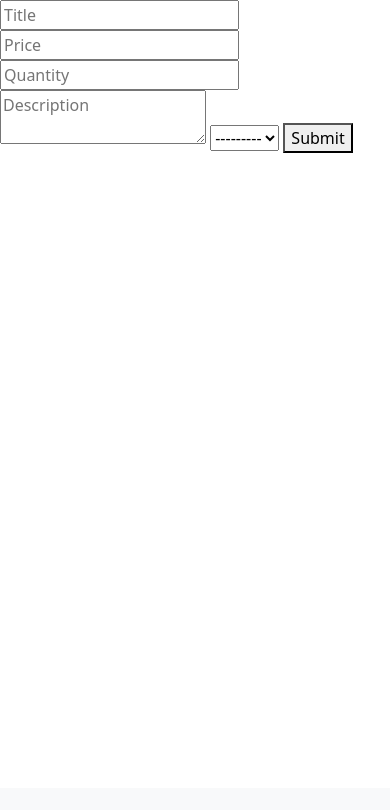
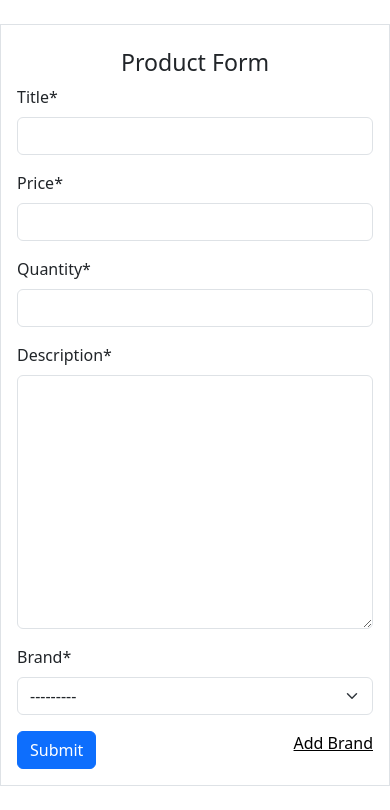
Before and after one commit to DamilareArise/gstore, a Django app: page /add-product/ in a window 390 px wide. Shown: the part 56-866 px from the top of the page. Before the commit the page ends 209 px from the top, so only its background shows below. Run offline with Django 5.2, Linux system fonts and the light colour scheme; data that the repository does not hold is empty; some libraries are stand-ins or nearby versions.

Commit message:
Add forms and views for product, brand, and category management; update templates for improved UI

```diff
--- a/gstore/settings.py
+++ b/gstore/settings.py
@@ -40,7 +40,11 @@ INSTALLED_APPS = [
     "django.contrib.messages",
     "django.contrib.staticfiles",
     "productApp",
+    'crispy_forms',
+    'crispy_bootstrap5',
 ]
+
+CRISPY_TEMPLATE_PACK = 'bootstrap5'
 
 MIDDLEWARE = [
     "django.middleware.security.SecurityMiddleware",
--- a/gstore/urls.py
+++ b/gstore/urls.py
@@ -17,7 +17,7 @@ Including another URLconf
 
 from django.contrib import admin
 from django.urls import path
-from productApp.views import homeView, productView, productDetail, addProduct
+from productApp.views import addCategory, homeView, productView, productDetail, addProduct, addBrand
 from django.conf import settings
 from django.conf.urls.static import static
 
@@ -26,7 +26,9 @@ urlpatterns = [
     path("", homeView, name='home'),
     path("products/", productView, name="products"),
     path("product-detail/<int:product_id>/", productDetail, name="product-detail"),
-    path('add-product/', addProduct, name="add-product")
+    path('add-product/', addProduct, name="add-product"),
+    path('add-brand/', addBrand, name="add-brand"),
+    path('add-category/', addCategory, name="add-category")
 ]
 
 urlpatterns += static(settings.MEDIA_URL, document_root=settings.MEDIA_ROOT)
--- /dev/null
+++ b/productApp/forms.py
@@ -0,0 +1,41 @@
+from django import forms
+from .models import Product, Brand, Category
+
+
+
+# class ProductForm(forms.Form):
+#     BRAND_CHOICES = [(brand.id, brand.name) for brand in Brand.objects.all()]
+
+
+#     title = forms.CharField(max_length=100, required=True, widget=forms.TextInput(attrs={'placeholder': 'Enter product title', 'class': 'form-control mb-2'}))
+#     price = forms.DecimalField(max_digits=10, decimal_places=2, widget=forms.NumberInput(attrs={'placeholder': 'Enter product price', 'class': 'form-control mb-2'}))
+#     description = forms.CharField(widget=forms.Textarea(attrs={'placeholder': 'Enter product description', 'class': 'form-control mb-2'}))
+#     category = forms.ChoiceField(choices=BRAND_CHOICES, widget=forms.Select(attrs={'class': 'form-control mb-2'}))
+#     image = forms.ImageField(widget=forms.FileInput(attrs={'class': 'form-control mb-2'}))
+
+
+
+class ProductForm(forms.ModelForm):
+    class Meta:
+        model = Product
+        fields = ['title', 'price', 'quantity', 'description', 'brand']
+
+        # widgets = {
+        #     'title': forms.TextInput(attrs={'placeholder': 'Enter product title', 'class': 'form-control mb-2'}),
+        #     'price': forms.NumberInput(attrs={'placeholder': 'Enter product price', 'class': 'form-control mb-2'}),
+        #     'quantity': forms.NumberInput(attrs={'placeholder': 'Enter product quantity', 'class': 'form-control mb-2'}),
+        #     'description': forms.Textarea(attrs={'placeholder': 'Enter product description', 'class': 'form-control mb-2'}),
+        #     'brand': forms.Select(attrs={'class': 'form-control mb-2'}),
+        # }
+
+
+class BrandForm(forms.ModelForm):
+    class Meta:
+        model = Brand
+        fields = ['name', 'category']
+
+
+class CategoryForm(forms.ModelForm):
+    class Meta:
+        model = Category
+        fields = ['name']
--- a/productApp/views.py
+++ b/productApp/views.py
@@ -1,5 +1,6 @@
 from django.shortcuts import render, redirect, get_object_or_404
 from .models import Product, ProductImages, Brand
+from .forms import ProductForm, BrandForm, CategoryForm
 
 # Create your views here.
 
@@ -102,32 +103,60 @@ def productDetail(request, product_id):
 
 
 def addProduct(request):
-    brands = Brand.objects.all()
     if request.method == 'POST':
-        data = request.POST
-        title = data.get('title')
-        description = data.get('description')
-        price = data.get('price')
-        quantity = data.get('quantity')
-        brand_id = data.get('brand')
+        # data = request.POST
+        # title = data.get('title')
+        # description = data.get('description')
+        # price = data.get('price')
+        # quantity = data.get('quantity')
+        # brand_id = data.get('brand')
 
 
-        brand = get_object_or_404(Brand, id=brand_id)
-        Product.objects.create(
-            title = title,
-            price = price,
-            quantity = quantity,
-            description = description,
-            brand = brand
-        )
+        # brand = get_object_or_404(Brand, id=brand_id)
+        # Product.objects.create(
+        #     title = title,
+        #     price = price,
+        #     quantity = quantity,
+        #     description = description,
+        #     brand = brand
+        # )
 
+
+        form = ProductForm(request.POST)
+        if form.is_valid():
+            product = form.save()
+
+            return redirect('product-detail', product_id=product.id)
         return redirect('add-product')
 
     else:
+        form = ProductForm()
+        brand_form = BrandForm()
+        category_form = CategoryForm()
         return render(
             request,
             template_name="product-form.html",
             context={
-                "brands": brands
+                "form": form,
+                "brand_form": brand_form,
+                "category_form": category_form
             }
         )
+
+
+def addBrand(request):
+    if request.method == 'POST':
+        brand_form = BrandForm(request.POST)
+        if brand_form.is_valid():
+            brand_form.save()
+
+    return redirect('add-product')
+
+
+def addCategory(request):
+    if request.method == 'POST':
+        category_form = CategoryForm(request.POST)
+        if category_form.is_valid():
+            category_form.save()
+
+    return redirect('add-product')
--- a/templates/product-detail.html
+++ b/templates/product-detail.html
@@ -4,6 +4,7 @@
 
     <div>
         <div class=" col-md-6 m-auto my-4" style="">
+            <a href="" class="text-black">Add Image</a>
             {% for img_object in product.images.all %}
                 {% if img_object.is_cover %}
                     <img src="{{img_object.image.url}}" class="card-img-top" alt="...">
@@ -24,6 +25,7 @@
                 <a href="#" class="btn btn-primary">Add to cart</a>
             </div>
             <h4 class="mt-2">Specifications</h4>
+            <a href="" class="text-black">Add Specification</a>
             <ul class="container-fluid mt-2">
                 {% for spec_obj in product.specifications.all %}
                     <li><b>{{spec_obj.key}}: </b>{{spec_obj.value}}</li>
--- a/templates/product-form.html
+++ b/templates/product-form.html
@@ -2,10 +2,12 @@
     {% block title %}G-Store{% endblock title %}
     {% load static %}
     {% block content %}
+    {% load crispy_forms_tags %}
 
-        <form action="" enctype="multipart/form-data" method="post">
+        <form action="" enctype="multipart/form-data" method="post" class="col-md-4 m-auto border p-3 my-4">
+            <h3 class="text-center my-2">Product Form</h3>
             {% csrf_token %}
-            <input type="text" placeholder="Title" name="title">
+            {% comment %} <input type="text" placeholder="Title" name="title">
             <input type="number" placeholder="Price" name="price">
             <input type="number" placeholder="Quantity" name="quantity">
             <textarea name="description" id="" placeholder="Description"></textarea>
@@ -15,10 +17,67 @@
                 {% for brand in brands %}
                 <option value="{{brand.id}}">{{brand.name}}</option>
                 {% endfor %}
-            </select>
+            </select> {% endcomment %}
 
-            <button>Submit</button>
+            {{form|crispy}}
+
+            <div class="d-flex justify-content-between">
+                <button class="btn btn-primary">Submit</button>
+                <a href="?" class="text-black" data-bs-toggle="modal" data-bs-target="#brandModal">Add Brand</a>
+            </div>
 
         </form>
 
+        <!--Brand Modal -->
+        <div class="modal fade" id="brandModal" tabindex="-1" aria-labelledby="exampleModalLabel" aria-hidden="true">
+        <div class="modal-dialog">
+            <div class="modal-content">
+                <form action="{% url "add-brand" %}" method="POST">
+                {% csrf_token %}
+                <div class="modal-header">
+                    <h1 class="modal-title fs-5" id="exampleModalLabel">Brand Form</h1>
+                    <button type="button" class="btn-close" data-bs-dismiss="modal" aria-label="Close"></button>
+                </div>
+
+                <div class="modal-body">
+                    {{brand_form|crispy}}
+                    <div class="ms-auto" style="width: fit-content;">
+                        <a href="?" class="text-black text-end" data-bs-toggle="modal" data-bs-target="#categoryModal">Add Category</a>
+                    </div>
+                </div>
+
+                <div class="modal-footer">
+                    <button type="button" class="btn btn-secondary" data-bs-dismiss="modal">Close</button>
+                    <button class="btn btn-primary">Save changes</button>
+                </div>
+                </form>
+            </div>
+        </div>
+        </div>
+
+
+        <!--Category Modal -->
+        <div class="modal fade" id="categoryModal" tabindex="-1" aria-labelledby="exampleModalLabel" aria-hidden="true">
+        <div class="modal-dialog">
+            <div class="modal-content">
+                <form action="{% url "add-category" %}" method="POST">
+                {% csrf_token %}
+                <div class="modal-header">
+                    <h1 class="modal-title fs-5" id="exampleModalLabel">Category Form</h1>
+                    <button type="button" class="btn-close" data-bs-dismiss="modal" aria-label="Close"></button>
+                </div>
+
+                <div class="modal-body">
+                    {{category_form|crispy}}
+                </div>
+
+
+                <div class="modal-footer">
+                    <button type="button" class="btn btn-secondary" data-bs-dismiss="modal">Close</button>
+                    <button class="btn btn-primary">Save changes</button>
+                </div>
+                </form>
+            </div>
+        </div>
+        </div>
     {% endblock %}
```
